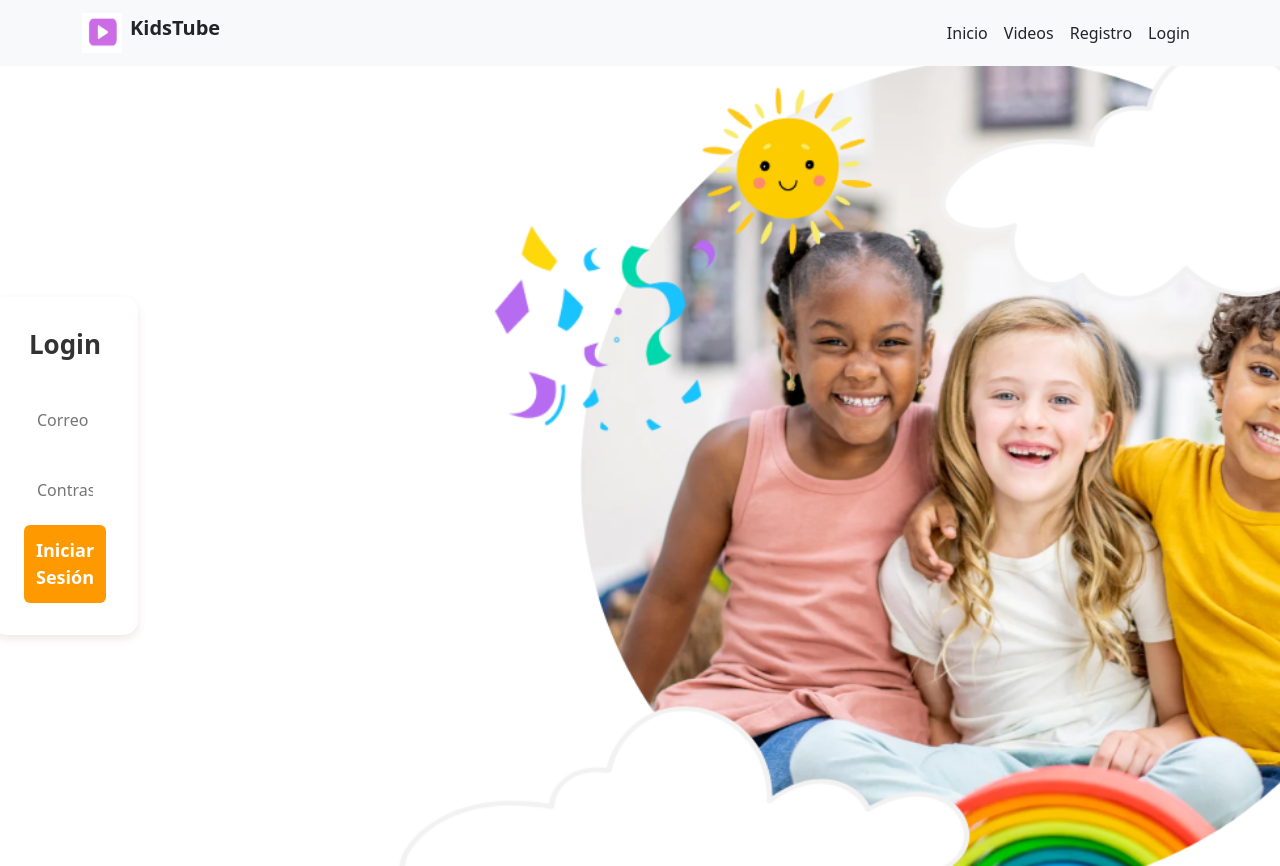
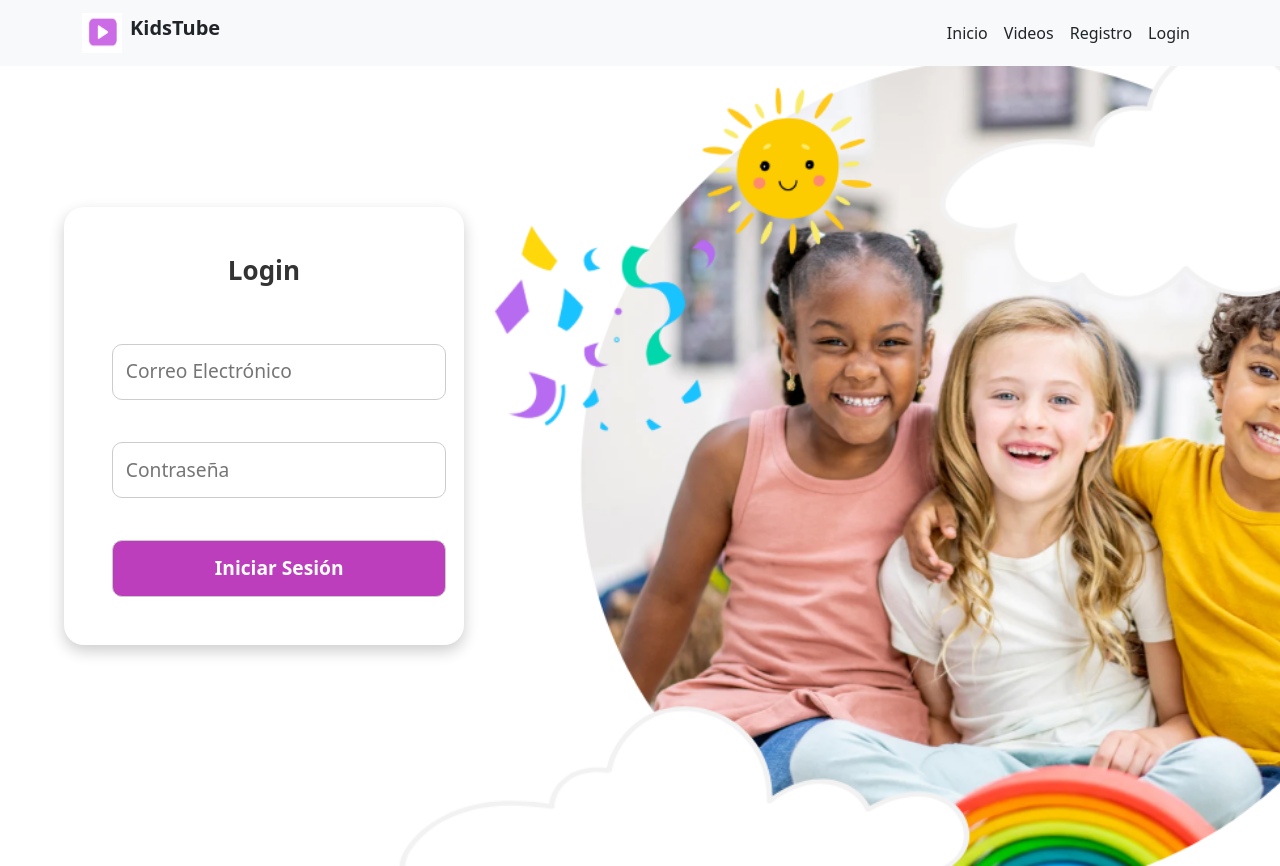
Before and after one commit to erickarojas18/KidsTube-Frontend, a React (Create React App) app: page / in a window 1280 px wide. Built offline with nearby package versions, Linux system fonts and the light colour scheme.

Commit message:
Logicss
Logincss

```diff
--- a/src/login.css
+++ b/src/login.css
@@ -1,35 +1,52 @@
-/* Login.css */
+/* Contenedor principal centrado */
 .login-container {
     display: flex;
-    justify-content: center;
-    align-items: center;
+    justify-content: center; /* Centra horizontalmente */
+    align-items: center; /* Centra verticalmente */
     height: 100vh;
-    position: relative;
     background: url('/public/kids.png') no-repeat center center;
     background-size: cover;
+    justify-content: flex-start; /* Lo mantiene alineado a la izquierda */
+    padding-left: 5%; /* Ajusta este valor según necesites */
 }
 
-
-/* Caja del login */
+/* Caja del login más grande y centrada */
 .login-box {
     background: white;
-    padding: 2rem;
-    border-radius: 15px;
-    box-shadow: 0 4px 10px rgba(113, 22, 22, 0.1);
+    padding: 3rem;
+    border-radius: 20px;
+    box-shadow: 0 6px 15px rgba(0, 0, 0, 0.2);
     text-align: center;
-    width: 350px;
-    position: relative;
-    z-index: 2; /* Asegura que esté por encima de la imagen de fondo */
+    max-width: none; /* Evita restricciones */
+    width: 100px; /* Prueba un ancho menor */
+    min-width: 400px; /* Asegura un mínimo */
+    margin-top: -80px; /* Sube el cuadro */
+
 }
 
-/* Imagen decorativa */
-.login-decor {
-    position: absolute;
-    right: 5%;
-    bottom: 10%;
-    width: 100%;
-    max-width: 600px;
-    height: auto;
-    object-fit: contain;
+/* Texto y botones más grandes */
+.login-box h1 {
+    font-size: 2rem;
+    margin-bottom: 5rem;
+}
 
+.login-box input,
+.login-box button {
+    font-size: 1.2rem;
+    padding: 0.8rem;
+    width: 110%; /* Ahora los inputs y botones ocuparán el ancho de la caja */
+    margin-top: 2rem;
+    border-radius: 10px;
+    border: 1px solid #ccc;
 }
+
+.login-box button {
+    background: #bd3ebd;
+    color: white;
+    cursor: pointer;
+    transition: background 0.3s;
+}
+
+.login-box button:hover {
+    background: #6a2ad1;
+}
```
